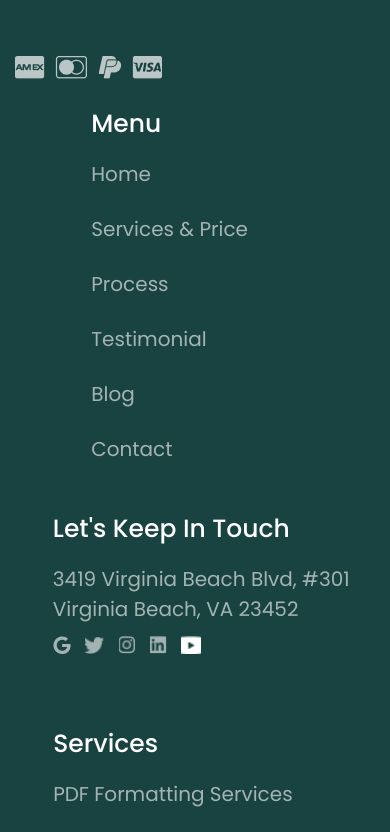
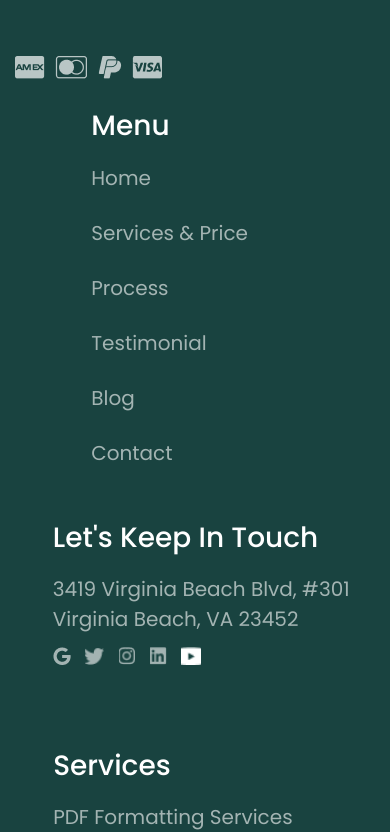
Before and after one commit to talhaasre/Firstproj, a React (Create React App) app: page / in a window 390 px wide. Shown: the part 8178-9010 px from the top of the page. Built offline with nearby package versions, Linux system fonts and the light colour scheme.

Commit message:
font size

```diff
--- a/src/pages/Homepage/homepage.module.scss
+++ b/src/pages/Homepage/homepage.module.scss
@@ -505,7 +505,7 @@
         .footerdiv2 {
           padding-top: 3em;
           .footerdiv2_h6 {
-            font-size: 2.5em;
+            font-size: 2.8em;
           }
           .footerdiv2_2_p {
             font-size: 2em;
@@ -514,7 +514,7 @@
         .footerdiv3 {
           // font-size: 3em;
           .footerdiv3_h6 {
-            font-size: 2.5em;
+            font-size: 2.8em;
             padding-top: 1em;
           }
           .footerdiv3_p {
@@ -524,7 +524,7 @@
         }
         .footerdiv4{
           .footerdiv4_h6{
-            font-size: 2.5em;
+            font-size: 2.8em;
             padding-top: 3em;
           }
           .footerdiv4_1_p{
```
